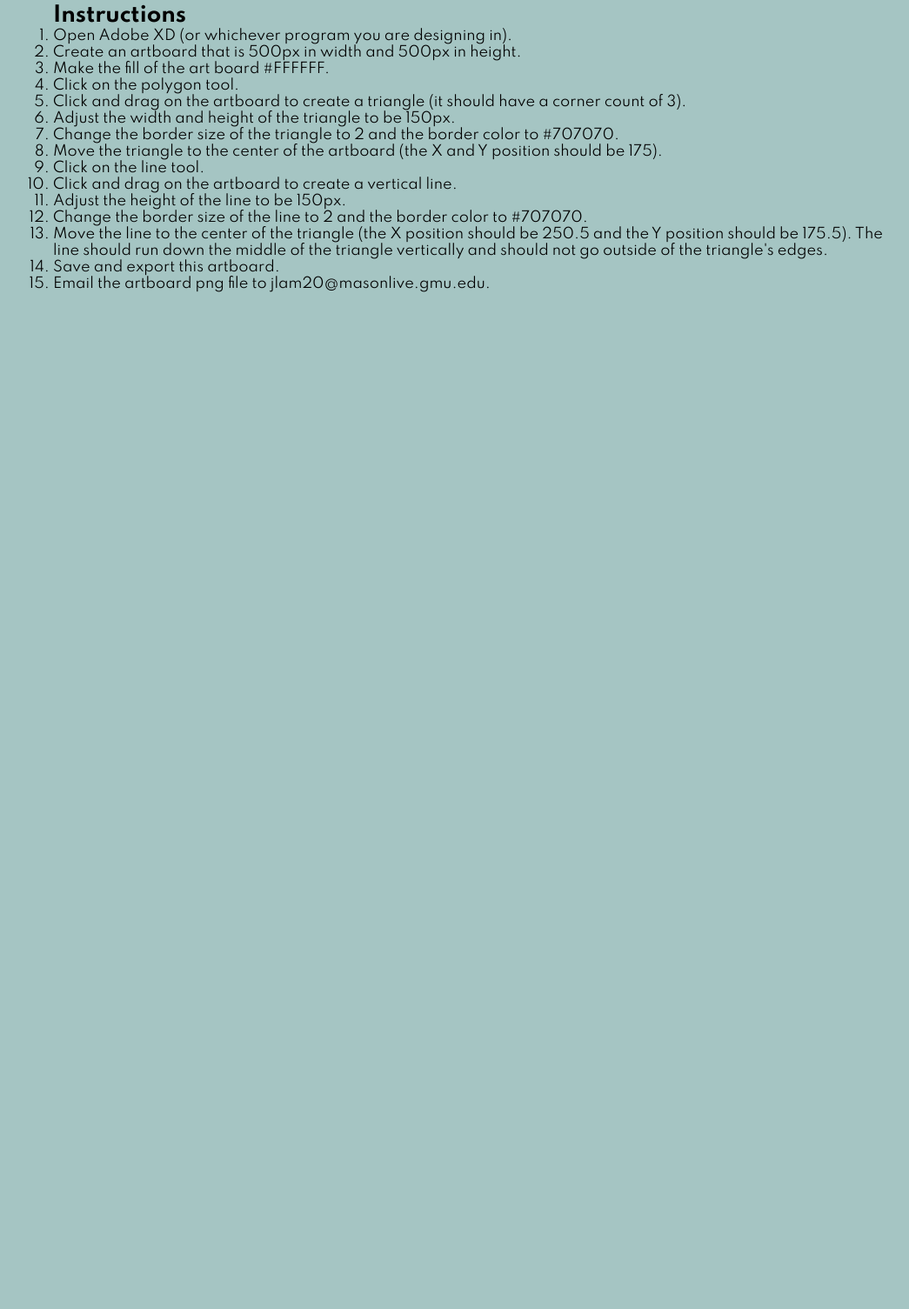
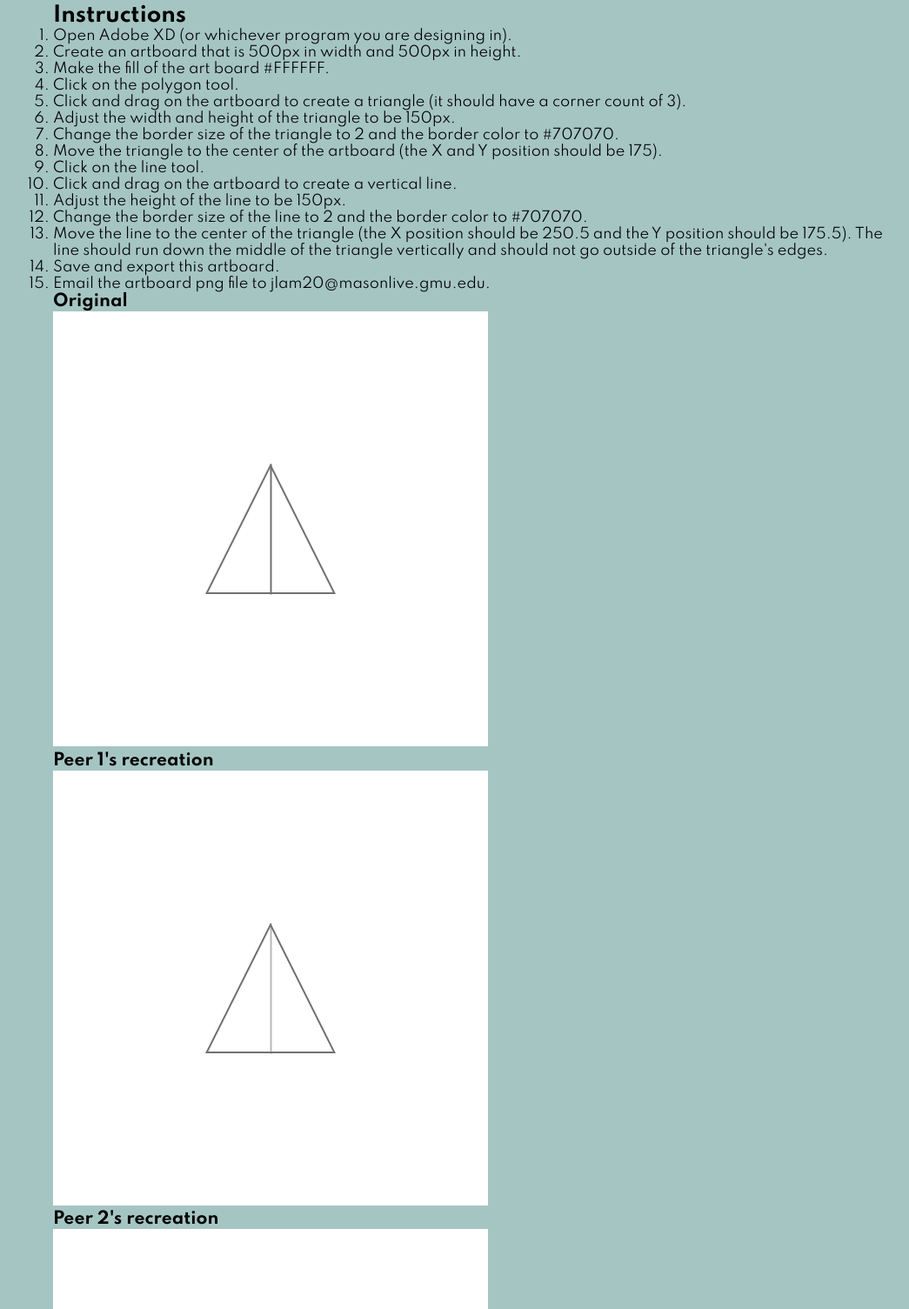
Before and after one commit to jlam20/avt217, a plain HTML site: page e13/index.html in a window 1280 px wide. Shown: the part 115-1620 px from the top of the page at 87% size, without its empty margins (99-1144 px from the left). Before the commit the page ends 800 px from the top, so only its background shows below. Drawn offline with Linux system fonts and the light colour scheme.

Commit message:
Update e13

```diff
--- a/e13/index.html
+++ b/e13/index.html
@@ -27,6 +27,12 @@
           <li>Save and export this artboard.</li>
           <li>Email the artboard png file to jlam20@masonlive.gmu.edu.</li>
         </ol>
+      <h3>Original<h3>
+        <img src="images/original.png" alt="original drawing">
+      <h3>Peer 1's recreation</h3>
+        <img src="images/lucas_recreation.png" alt="lucas's recreation">
+      <h3>Peer 2's recreation</h3>
+        <img src="images/sina_recreation.png" alt="sina's recreation">
     </main>
   </body>
 </html>
```
Also changed, not shown: e13/images/lucas_recreation.png (added), e13/images/original.png (added), e13/images/sina_recreation.png (added). Lines whose indentation alone changed are shown as unchanged.
